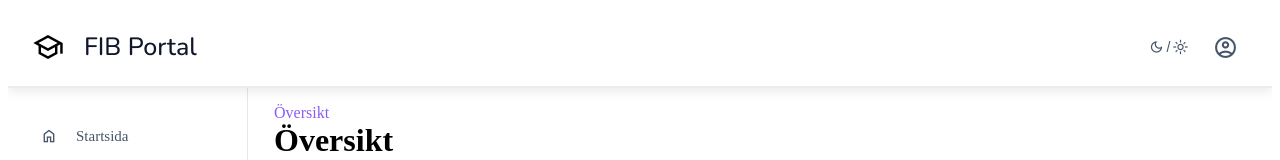
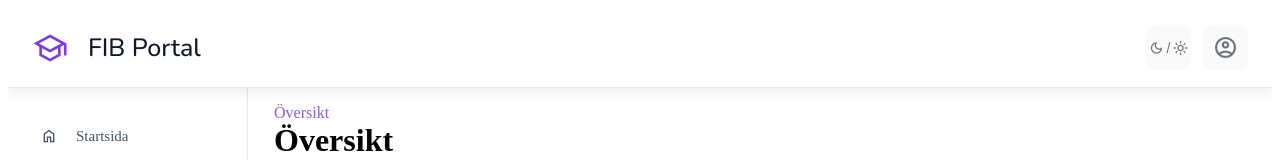
Before and after one commit to Brian-Bridgeman/Eduworkspace, an Angular app in the folder Client/: page /overview in a window 1280 px wide. Shown: the top 160 px of the page. Built offline with nearby package versions, Linux system fonts and the light colour scheme.

Commit message:
Refine header styling

```diff
--- a/Client/src/app/components/header/header.css
+++ b/Client/src/app/components/header/header.css
@@ -15,8 +15,8 @@
     justify-content: space-between;
     align-items: center;
     background-color: #ffffff;
-    border-bottom: 2px solid #ececec;
-    box-shadow: 0 4px 10px #00000014;
+    border-bottom: 1px solid #e5e7eb;
+    box-shadow: 0 4px 12px #00000014;
 }
 
 .header-left {
@@ -28,7 +28,7 @@
     margin: 0;
     font-size: 25px;
     font-weight: 500;
-    color: #0f172a;
+    color: #111827;
 }
 
 .logo-icon {
@@ -39,7 +39,8 @@
 }
 
 .logo-icon.material-symbols-outlined {
-    font-size: 32px;
+    font-size: 36px;
+    color: #7c3aed;
 }
 
 .header-right {
@@ -54,15 +55,14 @@
     height: 45px;
     border: none;
     border-radius: 10px;
-    background: #ffffff;
-    color: #475569;
+    background: #fafafa;
+    color: #6b7280;
     cursor: pointer;
-
+    transition: 0.2s;
     display: flex;
     justify-content: center;
     align-items: center;
     gap: 2px;
-
     padding: 0;
     font-size: 20px;
     transition: all 0.2s ease;
@@ -70,9 +70,9 @@
 
 .mode-btn:hover,
 .profile-btn:hover {
-    background-color: #f3f0ff;
-    color: #6d28d9;
-    transform: scale(1.05);
+    background-color: #f3e8ff;
+    color: #7c3aed;
+    transform: translateY(-1px);
 }
 
 .mode-btn .material-symbols-outlined,
```
